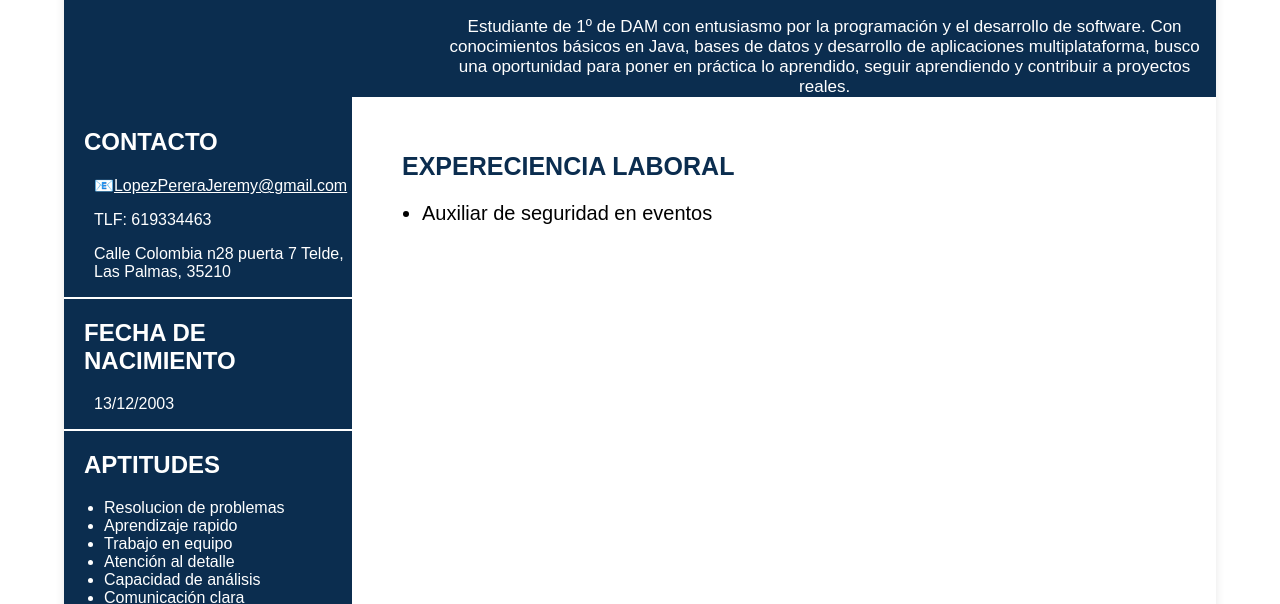
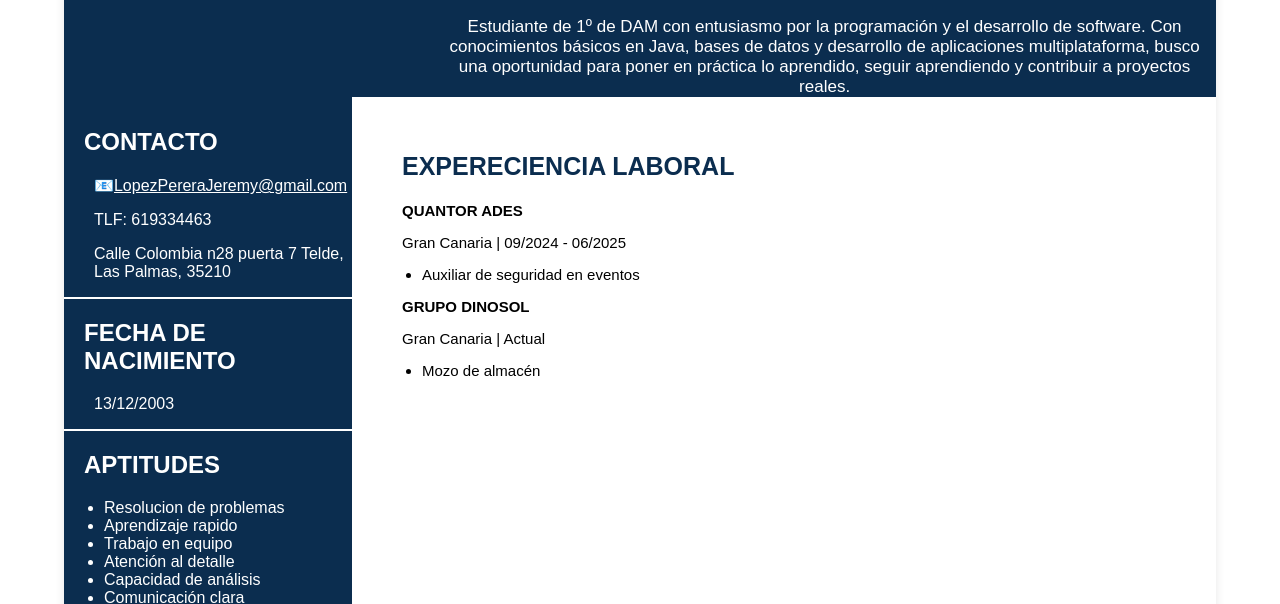
Before and after one commit to jeregamer1312/MiPrimerRepositorio, a plain HTML site: page index2.html in a window 1280 px wide. Shown: the part 191-795 px from the top of the page. Drawn offline with Linux system fonts and the light colour scheme.

Commit message:
Update index2.html

```diff
--- a/index2.html
+++ b/index2.html
@@ -69,7 +69,7 @@
         .right{
             width: 75%;
             padding-top: 3%;
-            font-size: 20px;
+            font-size: 15px;
         }
 
         .right h2{
@@ -159,8 +159,15 @@
         </div>
         <div class="right">
             <h2>EXPERECIENCIA LABORAL</h2>
+            <p><b>QUANTOR ADES</b></p>
+            <p>Gran Canaria |  09/2024 - 06/2025</p>
             <ul>
                 <li>Auxiliar de seguridad en eventos</li>
+            </ul>
+            <p><b>GRUPO DINOSOL</b></p>
+            <p>Gran Canaria |  Actual </p>
+            <ul>
+                <li>Mozo de almacén</li>
             </ul>
         </div>
     </div>
```
